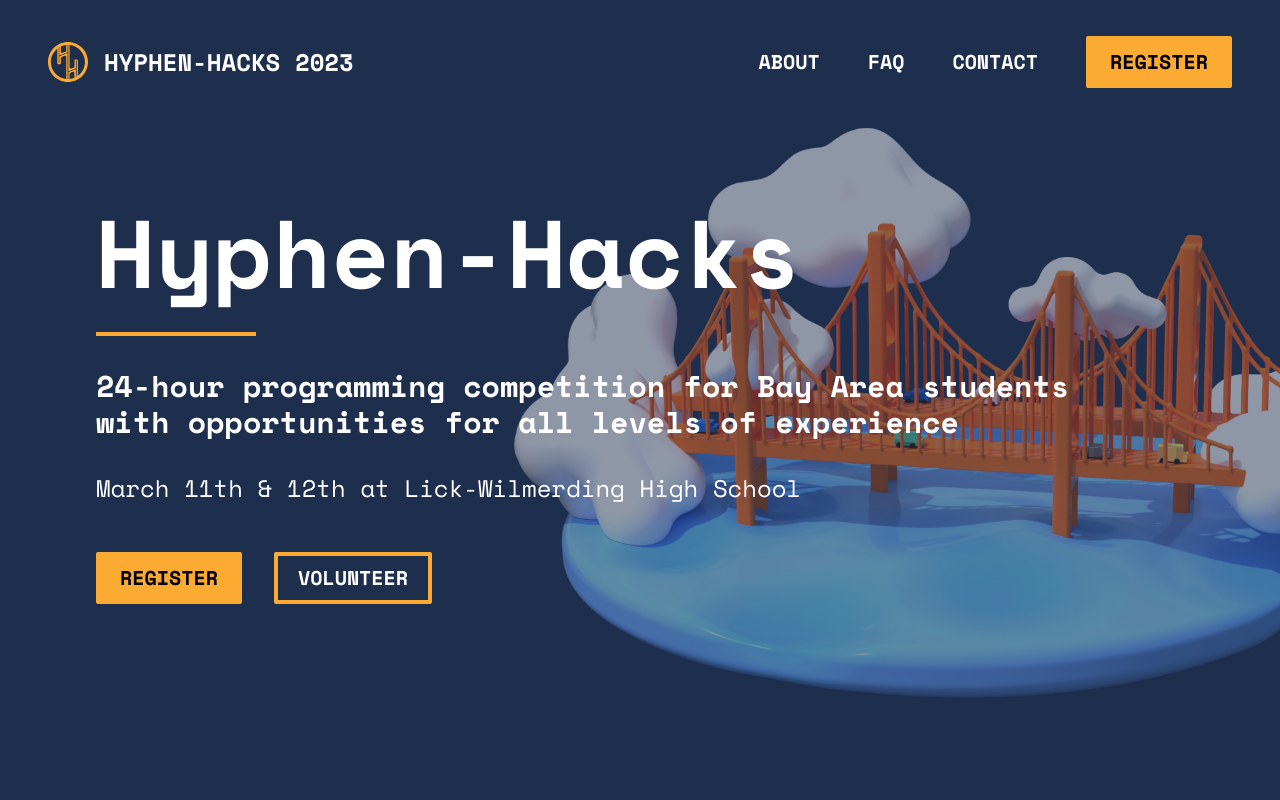
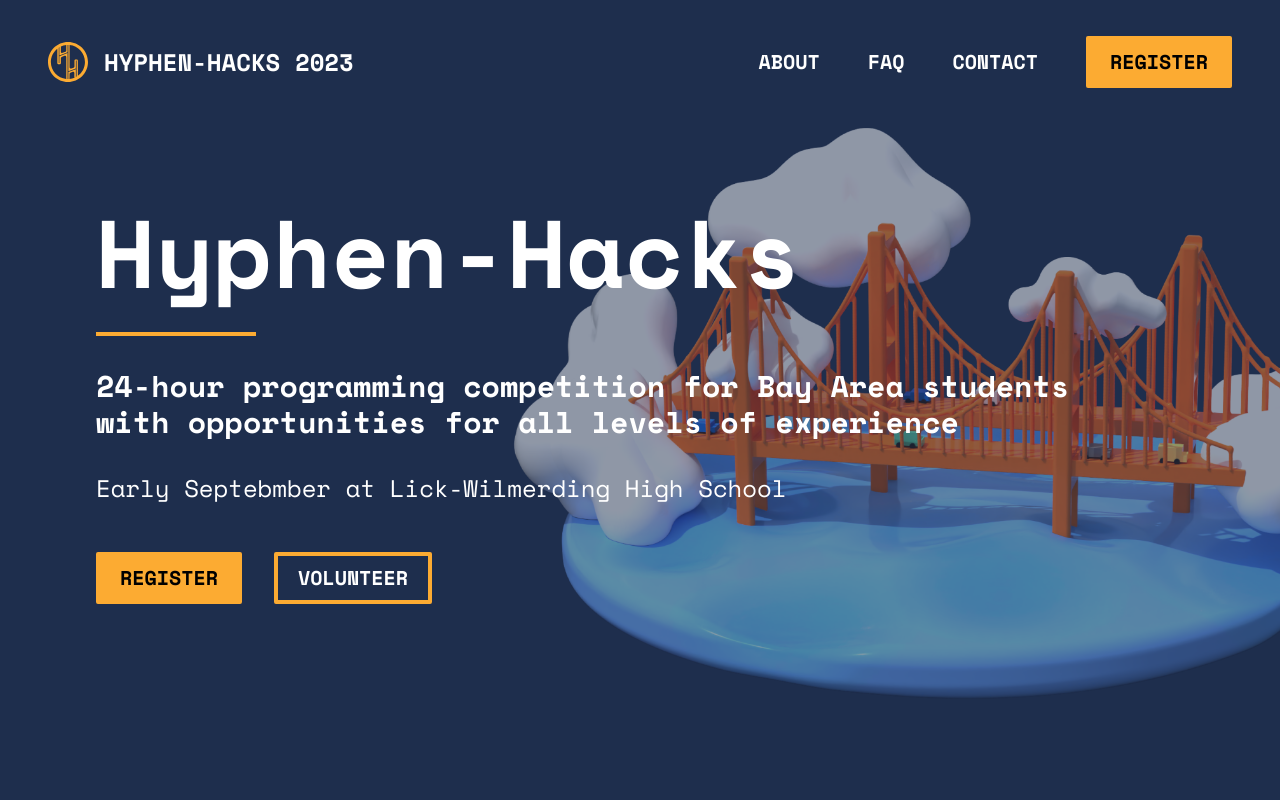
Before and after one commit to hyphen-hacks/website, a Next.js app: page / in a window 1280 px wide. Shown: the top 800 px of the page. Built offline with nearby package versions, Linux system fonts and the light colour scheme.

Commit message:
feat: Update year

```diff
--- a/pages/index.tsx
+++ b/pages/index.tsx
@@ -26,7 +26,7 @@ const Home: NextPage = () => {
 						<p className="text-lg sm:text-3xl font-bold leading-relaxed">
 							24-hour programming competition for Bay Area students with opportunities for all levels of experience
 						</p>
-						<p className="text-md sm:text-2xl mt-4 md:mt-8">March 11th & 12th at Lick-Wilmerding High School</p>
+						<p className="text-md sm:text-2xl mt-4 md:mt-8">Early Septebmber at Lick-Wilmerding High School</p>
 					</div>
 					<div className="flex gap-8 mt-12 font-bold text-md sm:text-xl uppercase justify-center sm:justify-start">
 						<Link
```
